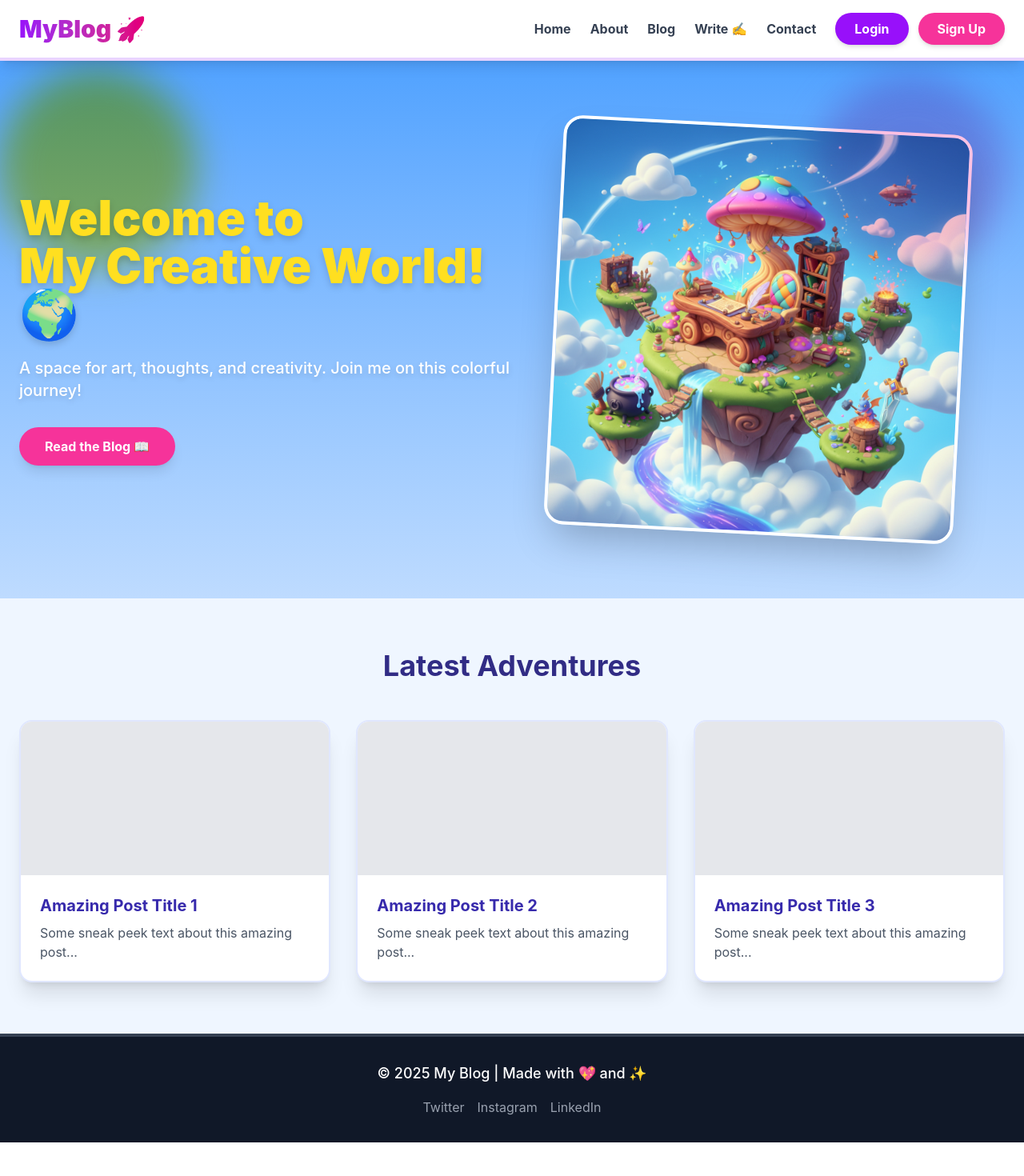
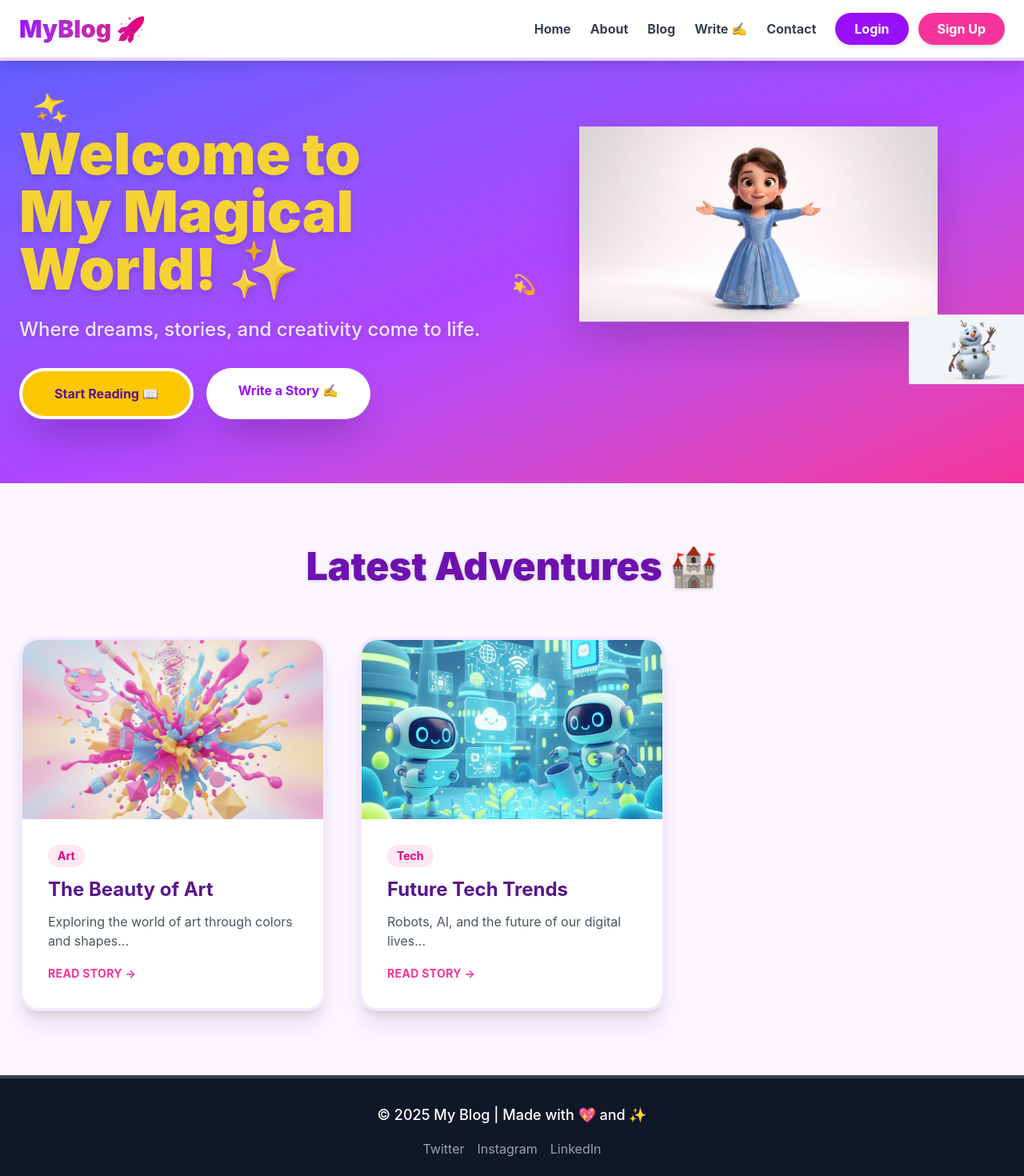
Before and after one commit to ShaliniNayan/blog-react, a React (Vite) app: page / in a window 1280 px wide. Shown: the top 1470 px of the page at 80% size. Before the commit the page ends 1428 px from the top, so only its background shows below. Built offline with nearby package versions, Linux system fonts and the light colour scheme.

Commit message:
Update the home page

```diff
--- a/src/pages/Home.jsx
+++ b/src/pages/Home.jsx
@@ -1,56 +1,71 @@
 import { Link } from "react-router-dom";
-import homeHero from "../assets/home_hero.png";
+import disneyHero from "../assets/disney_hero.png";
+import disneyMascot from "../assets/disney_mascot.png";
+import { useBlog } from "../context/BlogContext";
 
 export default function Home() {
+  const { posts } = useBlog();
+  const recentPosts = posts.slice(0, 3);
+
   return (
-    <div className="min-h-screen bg-blue-50">
+    <div className="min-h-screen bg-purple-50">
       {/* Hero Section */}
-      <div className="relative bg-gradient-to-b from-blue-400 to-blue-200 text-white overflow-hidden">
-        <div className="container mx-auto px-6 py-20 flex flex-col md:flex-row items-center">
-          <div
-            className="md:w-1/2 text-center md:text-left z-10"
-          >
-            <h1 className="text-6xl font-black mb-6 drop-shadow-lg text-yellow-300">
-              Welcome to <br /> My Creative World! 🌍
+      <div className="relative bg-gradient-to-br from-indigo-500 via-purple-500 to-pink-500 text-white overflow-hidden">
+        <div className="container mx-auto px-6 py-20 flex flex-col md:flex-row items-center relative z-10">
+          <div className="md:w-1/2 text-center md:text-left">
+            <h1 className="text-6xl md:text-7xl font-black mb-6 drop-shadow-lg text-yellow-300 animate-pulse">
+              Welcome to <br /> My Magical World! ✨
             </h1>
-            <p className="text-xl mb-8 font-medium drop-shadow-md">
-              A space for art, thoughts, and creativity. Join me on this colorful journey!
+            <p className="text-2xl mb-8 font-medium drop-shadow-md text-purple-100">
+              Where dreams, stories, and creativity come to life.
             </p>
-            <Link to="/blog" className="bg-pink-500 hover:bg-pink-600 text-white font-bold py-3 px-8 rounded-full shadow-lg transform transition hover:scale-105 inline-block">
-              Read the Blog 📖
-            </Link>
+            <div className="flex flex-col md:flex-row gap-4 justify-center md:justify-start">
+              <Link to="/blog" className="bg-yellow-400 hover:bg-yellow-300 text-purple-900 font-bold py-4 px-10 rounded-full shadow-2xl transform transition hover:scale-110 border-4 border-white">
+                Start Reading 📖
+              </Link>
+              <Link to="/create-post" className="bg-white hover:bg-gray-100 text-purple-600 font-bold py-4 px-10 rounded-full shadow-2xl transform transition hover:scale-110">
+                Write a Story ✍️
+              </Link>
+            </div>
           </div>
 
-          <div
-            className="md:w-1/2 mt-10 md:mt-0"
-          >
+          <div className="md:w-1/2 mt-10 md:mt-0 relative">
             <img
-              src={homeHero}
-              alt="Creative World"
-              className="w-full max-w-lg mx-auto rounded-3xl shadow-2xl border-4 border-white transform rotate-3 hover:rotate-0 transition-transform duration-500"
+              src={disneyHero}
+              alt="Disney Princess"
+              className="w-full max-w-md mx-auto drop-shadow-2xl animate-bounce-slow"
+            />
+            <img
+              src={disneyMascot}
+              alt="Mascot"
+              className="absolute -bottom-10 -right-10 w-40 animate-bounce-fast hidden md:block"
             />
           </div>
         </div>
 
-        {/* Decorative blobs */}
-        <div className="absolute top-0 left-0 w-64 h-64 bg-yellow-300 rounded-full mix-blend-multiply filter blur-xl opacity-70 animate-blob"></div>
-        <div className="absolute top-0 right-0 w-64 h-64 bg-pink-300 rounded-full mix-blend-multiply filter blur-xl opacity-70 animate-blob animation-delay-2000"></div>
+        {/* Decorative sparkles */}
+        <div className="absolute top-10 left-10 text-4xl animate-spin-slow">✨</div>
+        <div className="absolute bottom-20 right-20 text-6xl animate-ping-slow">🌟</div>
+        <div className="absolute top-1/2 left-1/2 text-2xl animate-pulse">💫</div>
       </div>
 
       {/* Featured Section */}
-      <div className="container mx-auto px-6 py-16">
-        <h2 className="text-4xl font-bold text-center text-indigo-900 mb-12">Latest Adventures</h2>
-        <div className="grid grid-cols-1 md:grid-cols-3 gap-8">
-          {/* Placeholders for featured posts, can be dynamic later */}
-          {[1, 2, 3].map((item) => (
+      <div className="container mx-auto px-6 py-20">
+        <h2 className="text-5xl font-black text-center text-purple-800 mb-16 drop-shadow-sm">Latest Adventures 🏰</h2>
+        <div className="grid grid-cols-1 md:grid-cols-3 gap-10">
+          {recentPosts.map((post) => (
             <div
-              key={item}
-              className="bg-white rounded-2xl shadow-xl overflow-hidden border-2 border-indigo-100 hover:-translate-y-2 transition-transform duration-300"
+              key={post.id}
+              className="bg-white rounded-3xl shadow-xl overflow-hidden border-4 border-purple-100 hover:border-pink-300 hover:-translate-y-2 transition-all duration-300"
             >
-              <div className="h-48 bg-gray-200"></div>
-              <div className="p-6">
-                <h3 className="text-xl font-bold text-indigo-800 mb-2">Amazing Post Title {item}</h3>
-                <p className="text-gray-600">Some sneak peek text about this amazing post...</p>
+              <div className="h-56 overflow-hidden">
+                <img src={post.image} alt={post.title} className="w-full h-full object-cover" />
+              </div>
+              <div className="p-8">
+                <span className="bg-pink-100 text-pink-600 py-1 px-3 rounded-full text-sm font-bold mb-3 inline-block">{post.category}</span>
+                <h3 className="text-2xl font-bold text-purple-900 mb-3">{post.title}</h3>
+                <p className="text-gray-600 mb-4 line-clamp-2">{post.excerpt}</p>
+                <Link to={`/post/${post.id}`} className="text-pink-500 font-bold hover:text-pink-700 uppercase tracking-wide text-sm">Read Story &rarr;</Link>
               </div>
             </div>
           ))}
```
